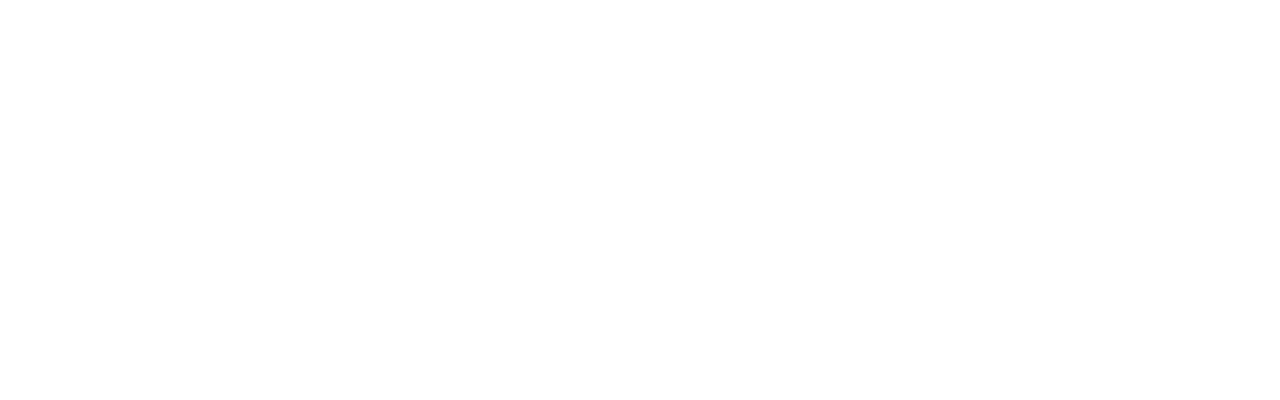
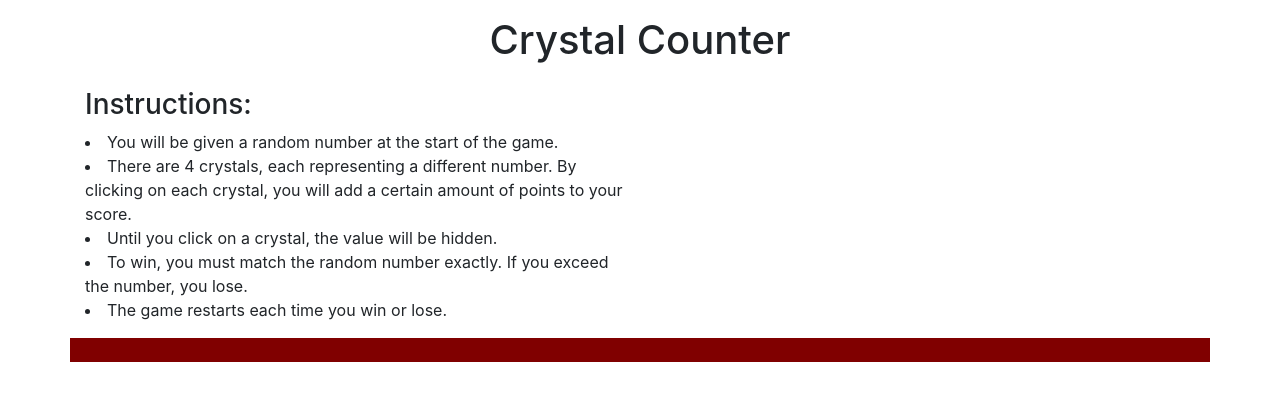
Before and after one commit to amabelledee/unit_4_game, a plain HTML site: page index.html in a window 1280 px wide. Drawn offline with nearby package versions, Linux system fonts and the light colour scheme.

Commit message:
added instructions

```diff
--- a/index.html
+++ b/index.html
@@ -6,12 +6,39 @@
     <meta http-equiv="X-UA-Compatible" content="ie=edge">
     <title>Crystal Game</title>
     <link rel="stylesheet" type="text/css" href="./assets/css/reset.css">
-    <link rel="stylesheet" type="text/css" href="./assets/css/style.css">
+    <link rel="stylesheet" type="text/css" href="https://stackpath.bootstrapcdn.com/bootstrap/4.1.3/css/bootstrap.min.css">
 
 
 </head>
 <body>
-
+    <div class="container">
+        <div class="row mt-3">
+            <div class="col">
+                <h1 class="text-center">Crystal Counter</h1>
+            </div>
+        </div>
+        <div class="row">
+            <div class="col-6 mt-3">
+                <h3>Instructions:</h3>
+                <span ul type="circle">
+                    <li>You will be given a random number at the start of the game.</li>
+                    <li>There are 4 crystals, each representing a different number.
+                    By clicking on each crystal, you will add a certain amount of points to your score.</li>
+                    <li>Until you click on a crystal, the value will be hidden.</li>
+                    <li>To win, you must match the random number exactly. If you exceed the number, you lose.</li>
+                    <li>The game restarts each time you win or lose.</li>
+                </span></ul>
+            </div>
+        </div>
+        <div class="row mt-3">
+            <div class="col" style="background-color: maroon">
+                <img src="" />
+                <img src="" />
+                <img src="" />
+                <img src="" />
+            </div>
+        </div>
+    </div>
     <script src="./assets/javascript/game.js"></script>
 </body>
 </html>
```
Also changed, not shown: assets/images/Time_Crystal.png (added).
